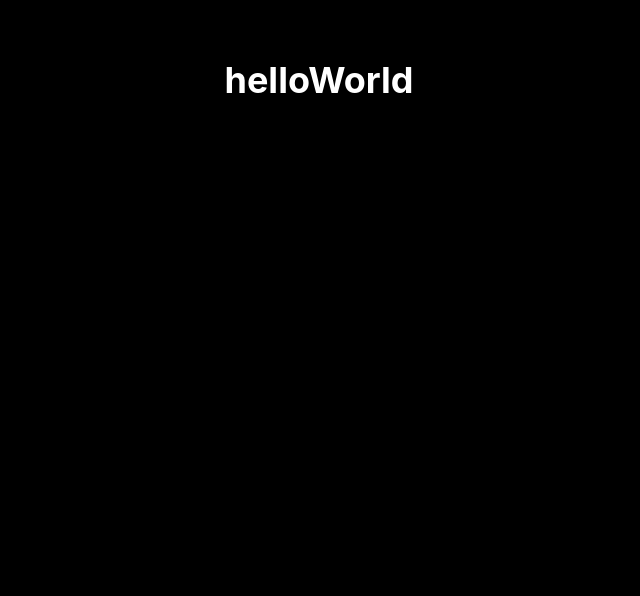
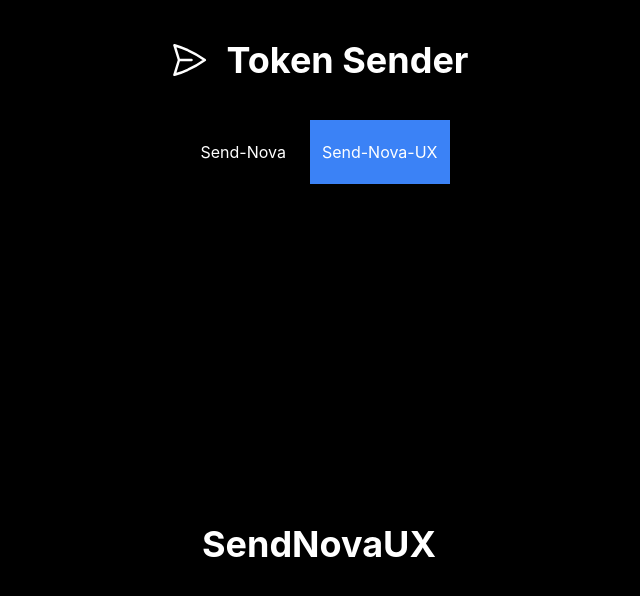
Before and after one commit to jhwandev/send-token-cosmjs, a React (Create React App) app: page /sendNovaUX in a window 1280 px wide. Shown: the top 596 px of the page, without its empty margins (321-961 px from the left). Built offline with nearby package versions, Linux system fonts and the light colour scheme.

Commit message:
router및 navbar 구현

```diff
--- a/package.json
+++ b/package.json
@@ -12,6 +12,7 @@
     "@types/react-dom": "^18.0.10",
     "react": "^18.2.0",
     "react-dom": "^18.2.0",
+    "react-router-dom": "^6.8.1",
     "react-scripts": "5.0.1",
     "typescript": "^4.9.5",
     "web-vitals": "^2.1.4"
--- a/src/App.tsx
+++ b/src/App.tsx
@@ -1,10 +1,13 @@
+import { Routes, Route } from "react-router-dom";
+import SendNova from "./pages/sendNova";
+import SendNovaUX from "./pages/sendNovaUX";
+
 function App() {
   return (
-    <div>
-      <header className="max-w-[100%] flex items-center justify-center min-h-[20vh] font-bold text-4xl text-white">
-        helloWorld
-      </header>
-    </div>
+    <Routes>
+      <Route path="/sendNova" element={<SendNova />} />
+      <Route path="/sendNovaUX" element={<SendNovaUX />} />
+    </Routes>
   );
 }
 
--- /dev/null
+++ b/src/components/Header.tsx
@@ -0,0 +1,51 @@
+import { useState, useEffect } from "react";
+import { useLocation, Link } from "react-router-dom";
+import { ReactComponent as Airplane } from "../assets/airplane.svg";
+
+function Header() {
+  const [btnActive, setBtnActive] = useState("");
+  const location = useLocation();
+
+  useEffect(() => {
+    switch (location.pathname) {
+      case "/sendNova":
+        setBtnActive("1");
+        break;
+      case "/sendNovaUX":
+        setBtnActive("2");
+        break;
+      default:
+        break;
+    }
+  }, [location]);
+
+  return (
+    <div className="min-h-[10vh] text-white p-10">
+      <div className="mb-10 flex justify-center font-bold text-4xl ">
+        <Airplane className="w-10" />
+        &nbsp; Token Sender
+      </div>
+      <div className="flex justify-center">
+        <Link
+          to="/sendNova"
+          className={
+            "mr-3 py-5 px-3 text-white " +
+            ("1" === btnActive ? "bg-blue-500" : "")
+          }
+        >
+          Send-Nova
+        </Link>
+        <Link
+          to="/sendNovaUX"
+          className={
+            "py-5 px-3 text-white " + ("2" === btnActive ? "bg-blue-500" : "")
+          }
+        >
+          Send-Nova-UX
+        </Link>
+      </div>
+    </div>
+  );
+}
+
+export default Header;
--- a/src/index.tsx
+++ b/src/index.tsx
@@ -2,12 +2,17 @@ import React from "react";
 import ReactDOM from "react-dom/client";
 import "./index.css";
 import App from "./App";
+import Header from "./components/Header";
+import { BrowserRouter } from "react-router-dom";
 
 const root = ReactDOM.createRoot(
   document.getElementById("root") as HTMLElement
 );
 root.render(
   <React.StrictMode>
-    <App />
+    <BrowserRouter>
+      <Header />
+      <App />
+    </BrowserRouter>
   </React.StrictMode>
 );
--- /dev/null
+++ b/src/pages/sendNova.tsx
@@ -0,0 +1,11 @@
+function SendNova() {
+  return (
+    <div>
+      <header className="max-w-[100%] flex items-center justify-center min-h-[80vh] font-bold text-4xl text-white">
+        SendNova
+      </header>
+    </div>
+  );
+}
+
+export default SendNova;
--- /dev/null
+++ b/src/pages/sendNovaUX.tsx
@@ -0,0 +1,11 @@
+function SendNovaUX() {
+  return (
+    <div>
+      <header className="max-w-[100%] flex items-center justify-center min-h-[80vh] font-bold text-4xl text-white">
+        SendNovaUX
+      </header>
+    </div>
+  );
+}
+
+export default SendNovaUX;
```
Also changed, not shown: src/assets/airplane.svg (added).
